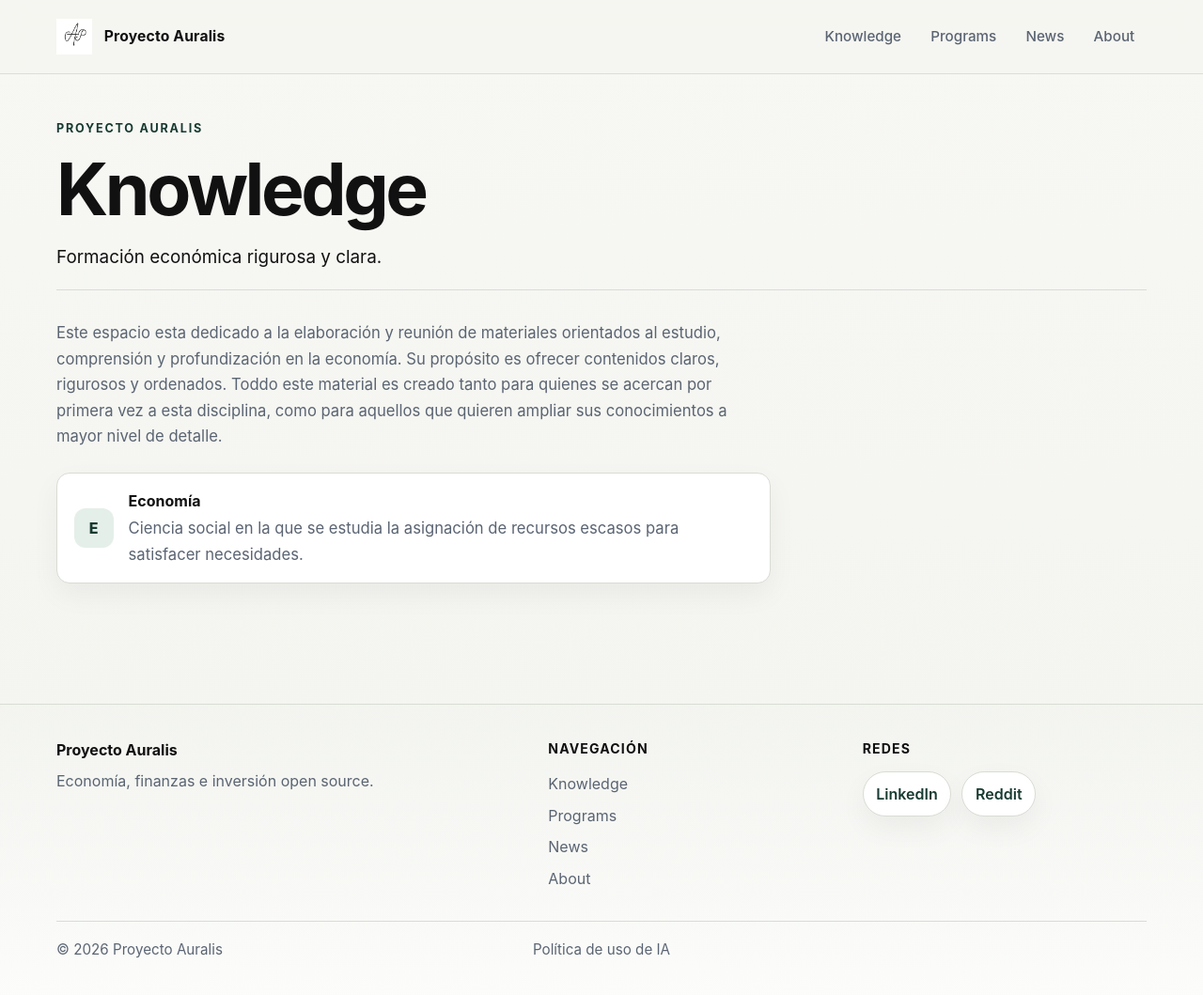
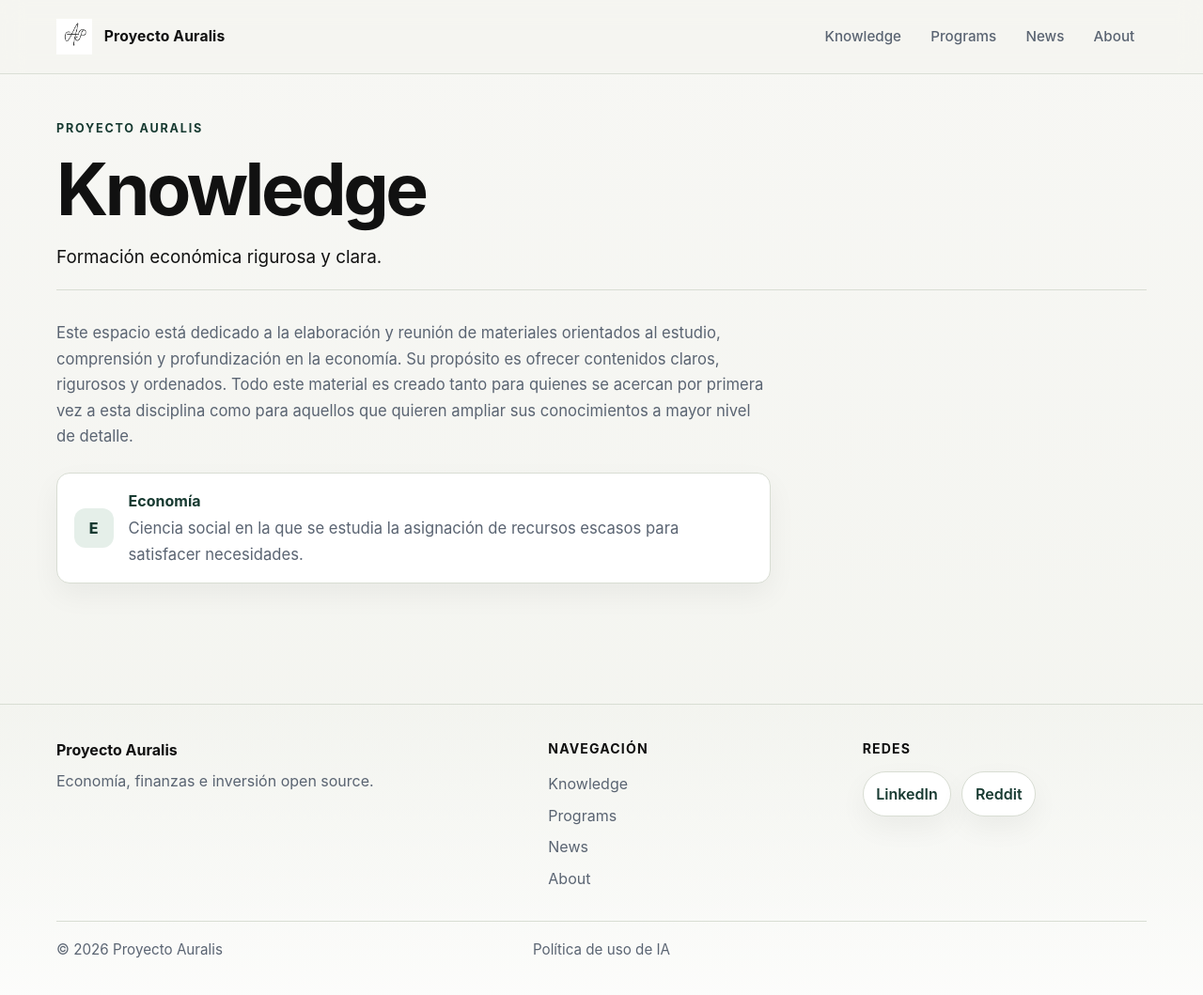
Before and after one commit to Proyecto-Auralis/auralis-site, a Jekyll site: the page built from knowledge/index.md, in a window 1280 px wide and 1064 px high. Shown: the top 1059 px of the window at 94% size. Built offline with Jekyll 4.4.1, drawn with Linux system fonts in a browser that asks for light colours.

Commit message:
Update index.md

```diff
--- a/knowledge/index.md
+++ b/knowledge/index.md
@@ -6,14 +6,14 @@ description: Biblioteca de materiales de Proyecto Auralis.
 lead: "Formación económica rigurosa y clara."
 ---
 
-Este espacio esta dedicado a la elaboración y reunión de materiales orientados al estudio, comprensión y profundización en la economía. Su propósito es ofrecer contenidos claros, rigurosos y ordenados. Toddo este material es creado tanto para quienes se acercan por primera vez a esta disciplina, como para aquellos que quieren ampliar sus conocimientos a mayor nivel de detalle.
+Este espacio está dedicado a la elaboración y reunión de materiales orientados al estudio, comprensión y profundización en la economía. Su propósito es ofrecer contenidos claros, rigurosos y ordenados. Todo este material es creado tanto para quienes se acercan por primera vez a esta disciplina como para aquellos que quieren ampliar sus conocimientos a mayor nivel de detalle.
 
 <div class="library-list">
-  <div class="library-item">
+  <a class="library-item" href="{{ '/knowledge/economia/' | relative_url }}">
     <div class="library-item__icon">E</div>
     <div class="library-item__content">
       <h3>Economía</h3>
       <p>Ciencia social en la que se estudia la asignación de recursos escasos para satisfacer necesidades.</p>
     </div>
-  </div>
+  </a>
 </div>
```
